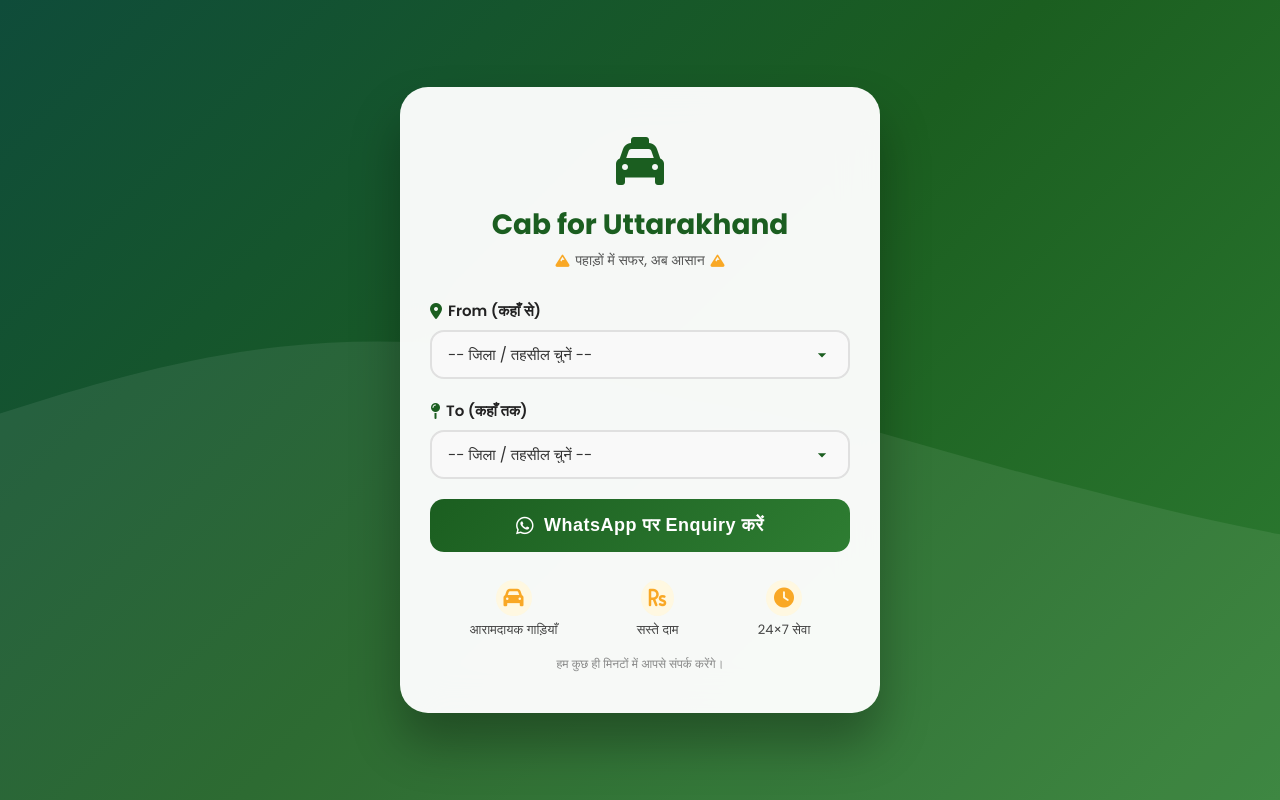
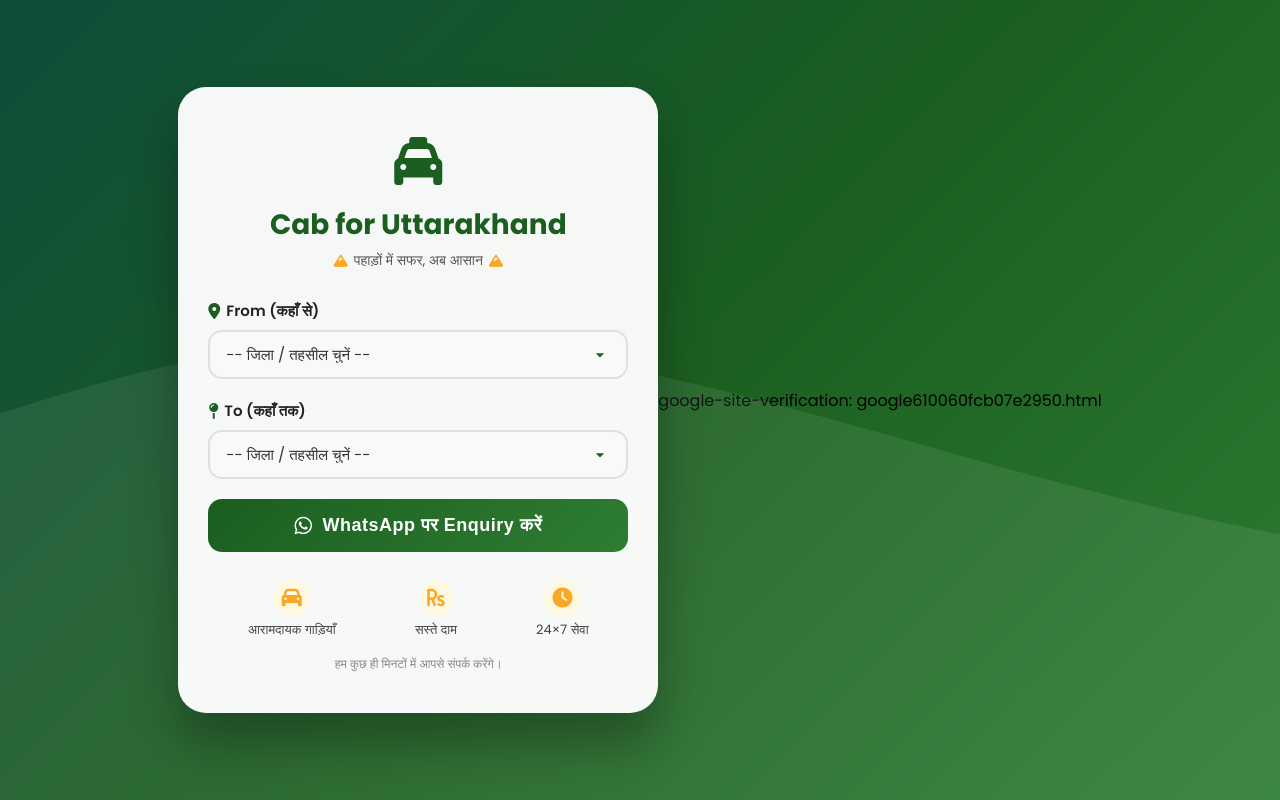
Before and after one commit to metacab/cabforuttarakhand, a plain HTML site: page index.html in a window 1280 px wide. Drawn offline with Linux system fonts and the light colour scheme.

Commit message:
Update index.html

```diff
--- a/index.html
+++ b/index.html
@@ -239,7 +239,7 @@
         </div>
         <p class="note">हम कुछ ही मिनटों में आपसे संपर्क करेंगे।</p>
     </div>
-
+    google-site-verification: google610060fcb07e2950.html
     <script>
         // उत्तराखंड के जिले और तहसीलें
         const uttarakhandDistricts = [
```
